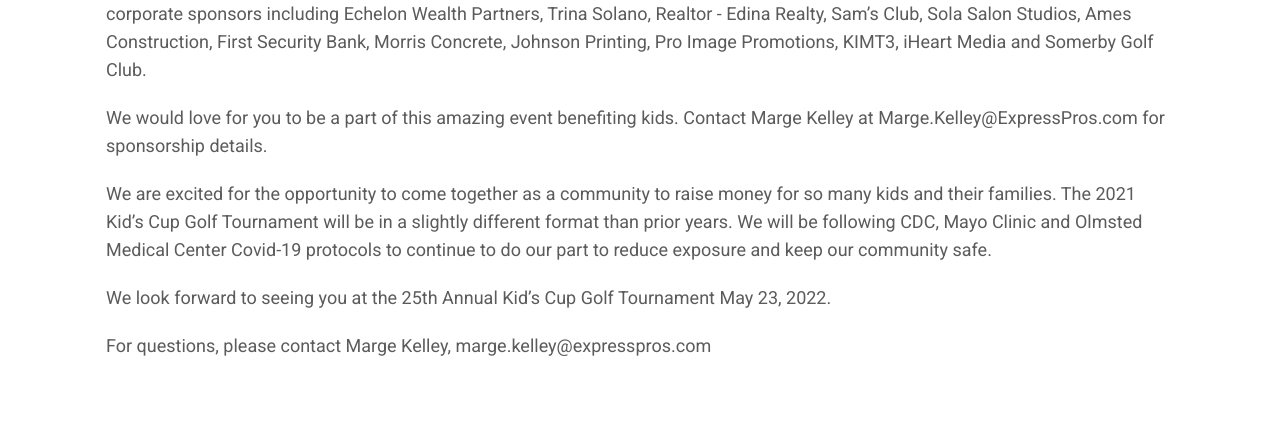
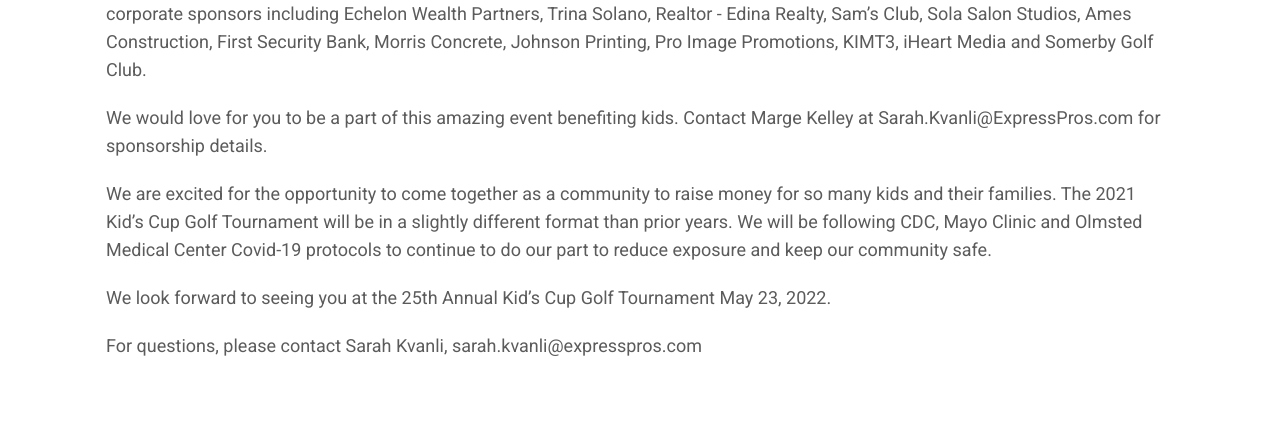
Before and after one commit to kidscuprochester/kidscuprochester.github.io, a Jekyll site: the page built from index.md, in a window 1280 px wide and 900 px high, scrolled down 1741 px. Shown: the part 153-598 px from the top of the window. Built offline with Jekyll 4.4.1, drawn with Linux system fonts in a browser that asks for light colours; nearby versions of some CDN libraries.

Commit message:
Updated Config

```diff
--- a/_config.yml
+++ b/_config.yml
@@ -53,14 +53,14 @@ who_we_are:
     Salon Studios, Ames Construction, First Security Bank, Morris Concrete, Johnson
     Printing, Pro Image Promotions, KIMT3, iHeart Media and Somerby Golf Club.\n\nWe
     would love for you to be a part of this amazing event benefiting kids.  Contact
-    Marge Kelley at Marge.Kelley@ExpressPros.com for sponsorship details. \n \n\nWe
+    Marge Kelley at Sarah.Kvanli@ExpressPros.com for sponsorship details. \n \n\nWe
     are excited for the opportunity to come together as a community to raise money
     for so many kids and their families.  The 2021 Kid’s Cup Golf Tournament will
     be in a slightly different format than prior years. We will be following CDC,
     Mayo Clinic and Olmsted Medical Center Covid-19 protocols to continue to do our
     part to reduce exposure and keep our community safe.\n\nWe look forward to seeing
     you at the 25th Annual Kid’s Cup Golf Tournament May 23, 2022.\n\nFor questions,
-    please contact Marge Kelley, marge.kelley@expresspros.com"
+    please contact Sarah Kvanli, sarah.kvanli@expresspros.com"
   image: "/uploads/Team%20High%20Five-54a5d6.jpg"
 whats_new:
   text: |+
```
